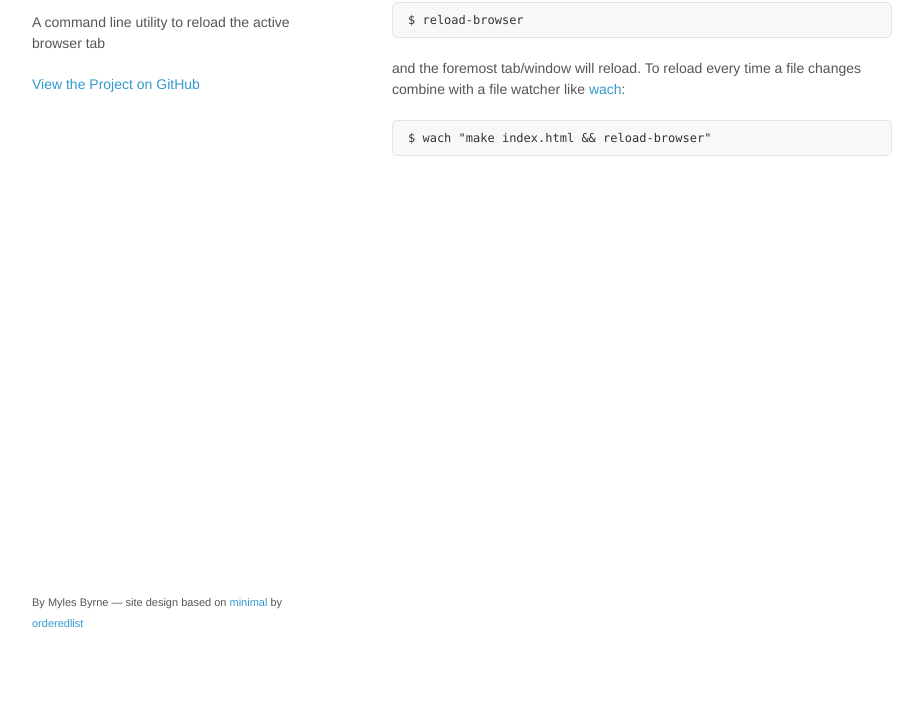
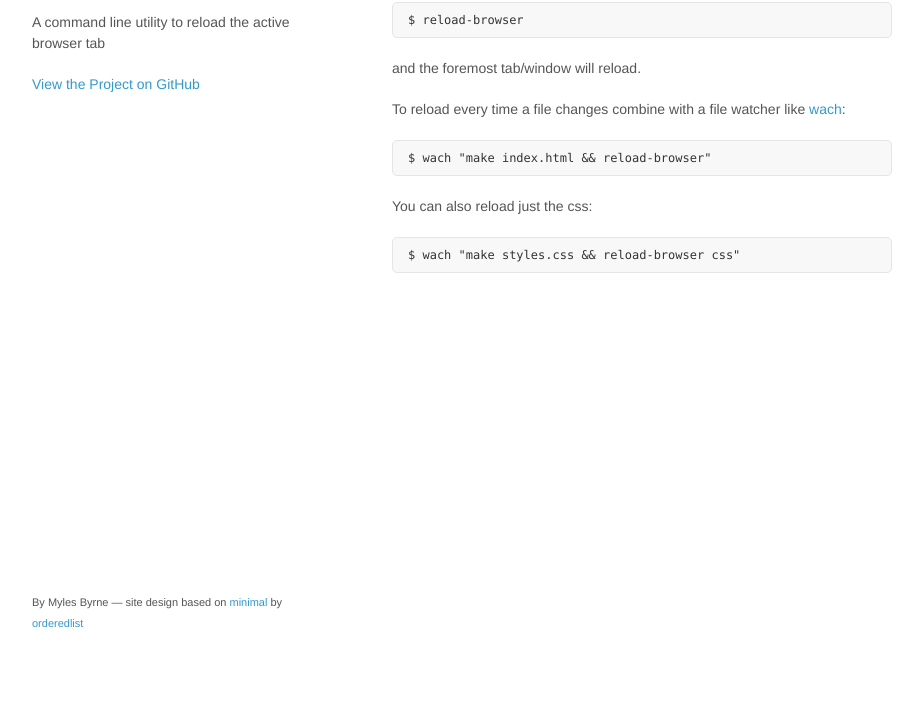
Before and after one commit to quackingduck-archive/reload-browser, a plain HTML site: page index.html in a window 1280 px wide. Shown: the part 97-800 px from the top of the page, without its empty margins (178-1101 px from the left). Drawn offline with Linux system fonts and the light colour scheme.

Commit message:
mentioned css reload support

```diff
--- a/index.html
+++ b/index.html
@@ -23,14 +23,21 @@
 
   <section>
 
-<p>Install the <a href="https://github.com/quackingduck/reload-browser/downloads">browser extension</a> then run</p>
+<p>Install the <a href="https://github.com/quackingduck/reload-browser/downloads">browser extension</a> then run:</p>
 
 <pre><code>$ reload-browser
 </code></pre>
 
-<p>and the foremost tab/window will reload. To reload every time a file changes combine with a file watcher like <a href="https://github.com/quackingduck/wach">wach</a>:</p>
+<p>and the foremost tab/window will reload.</p>
+
+<p>To reload every time a file changes combine with a file watcher like <a href="https://github.com/quackingduck/wach">wach</a>:</p>
 
 <pre><code>$ wach "make index.html &amp;&amp; reload-browser"
+</code></pre>
+
+<p>You can also reload just the css:</p>
+
+<pre><code>$ wach "make styles.css &amp;&amp; reload-browser css"
 </code></pre>
 
   </section>
```
